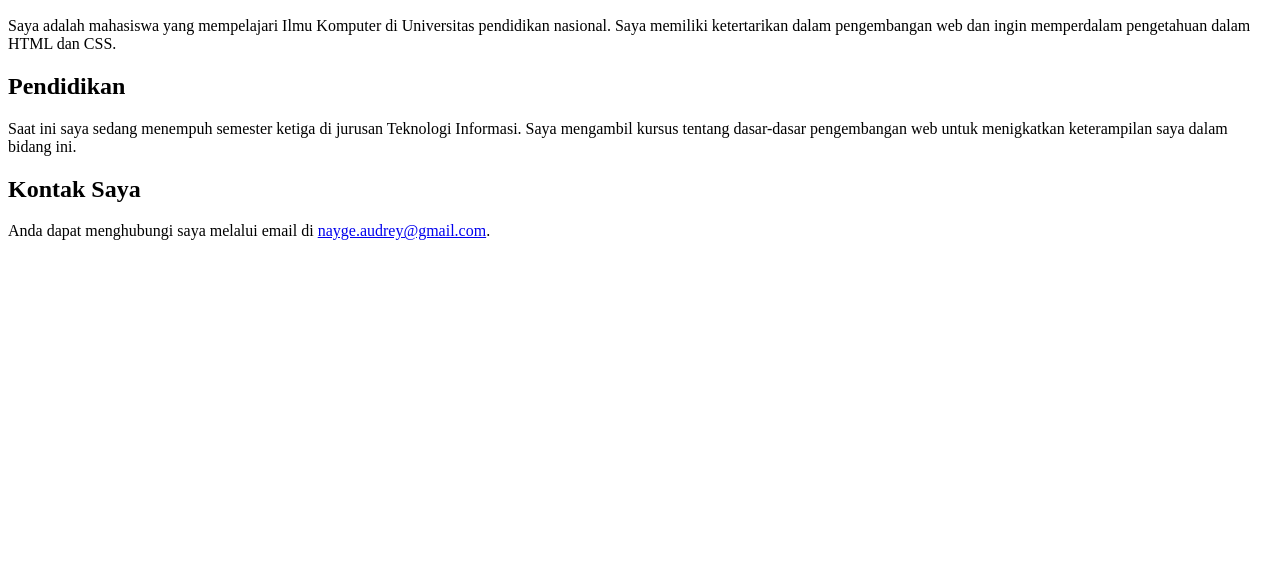
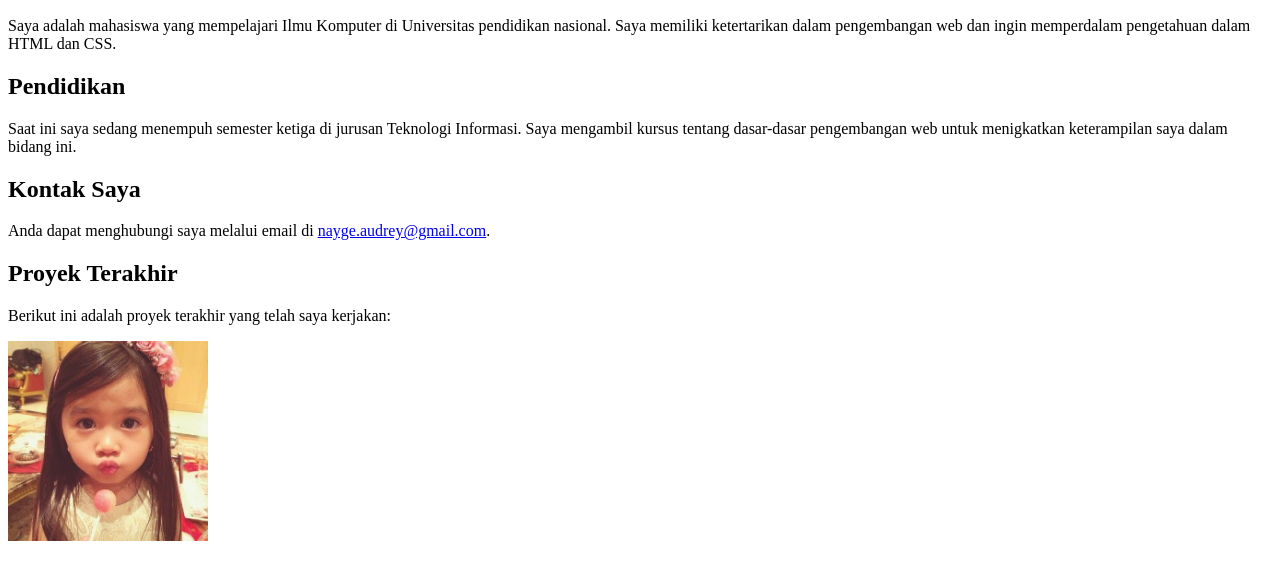
Before and after one commit to naygeaudrey/PraktikHTML, a plain HTML site: page index.html in a window 1280 px wide. Shown: the part 110-690 px from the top of the page. Drawn offline with Linux system fonts and the light colour scheme.

Commit message:
menambahkan gambar

```diff
--- a/index.html
+++ b/index.html
@@ -26,3 +26,8 @@ memperdalam pengetahuan dalam HTML dan CSS. </p>
         <h2>Kontak Saya</h2>
         <p> Anda dapat menghubungi saya melalui email di <a
         href="mailto:nayge.audrey@gmail.com>">nayge.audrey@gmail.com</a>.</p>
+
+        <!-- Menambahkan Gambar -->
+        <h2> Proyek Terakhir</h2>
+        <p> Berikut ini adalah proyek terakhir yang telah saya kerjakan:</p>
+        <img src="IMG_2449.jpeg" alt="profile picture" width="200">
```
